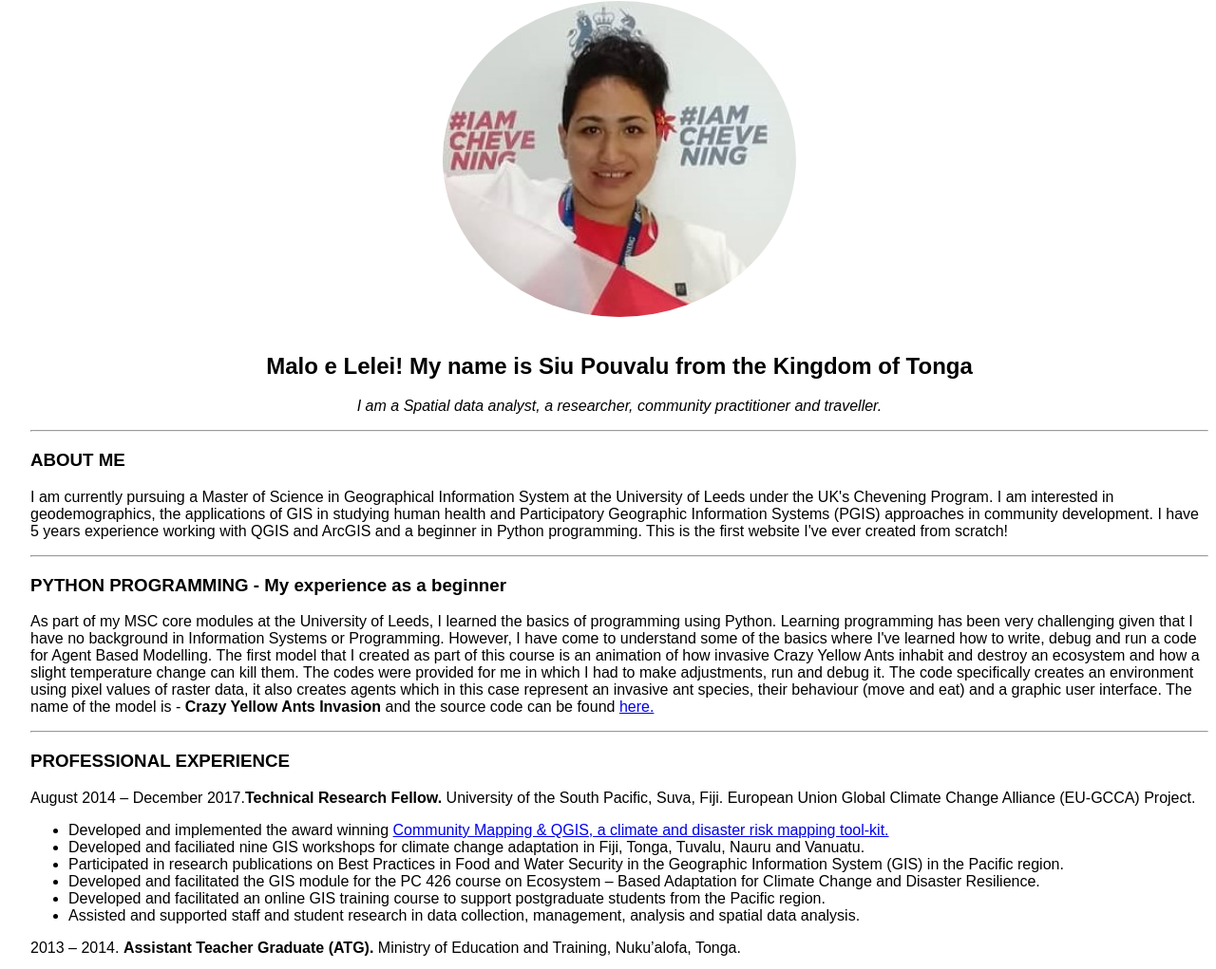
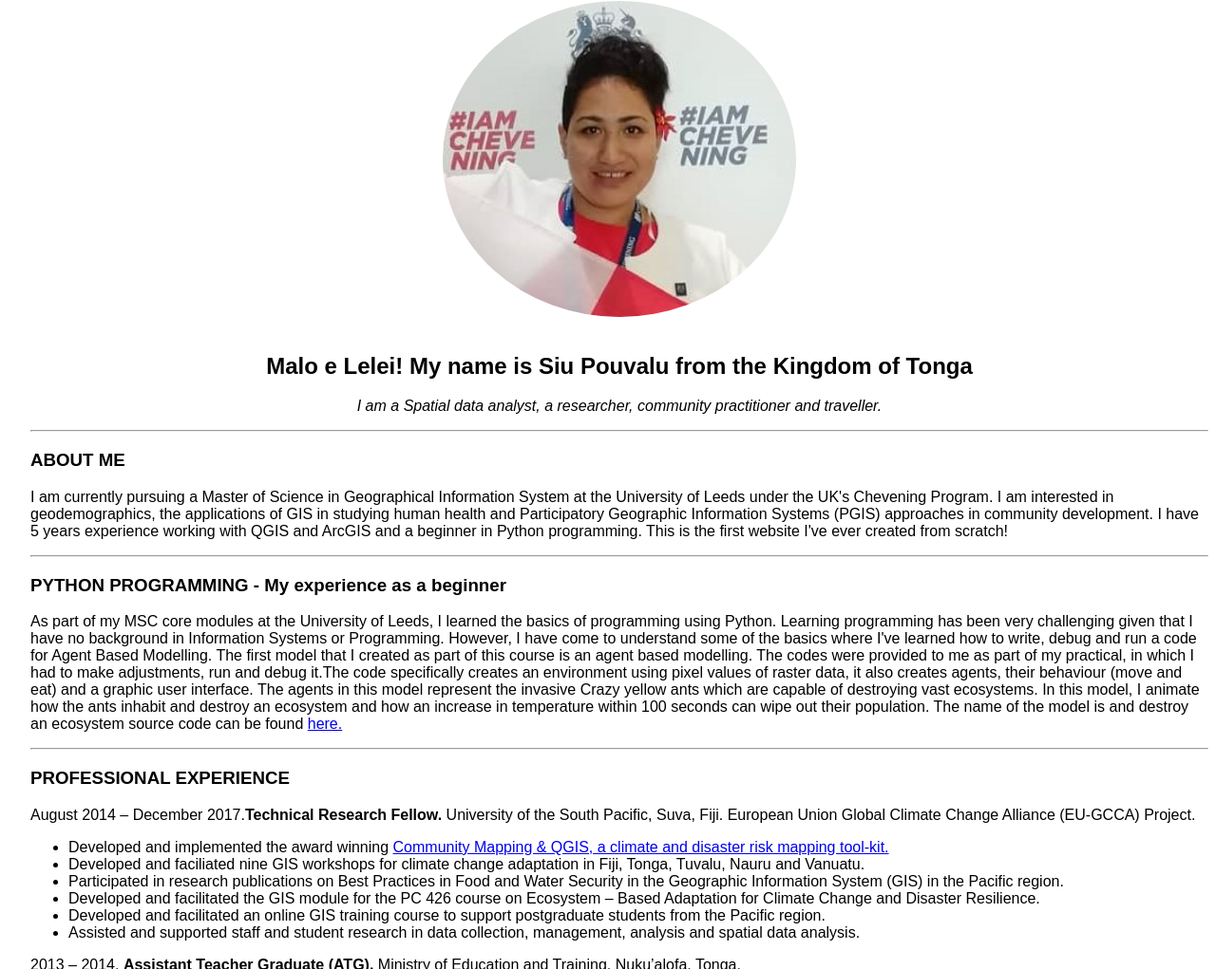
Before and after one commit to Siujion/Siujion.github.io, a plain HTML site: page index.html in a window 1280 px wide. Shown: the part 79-1100 px from the top of the page at 95% size. Drawn offline with Linux system fonts and the light colour scheme.

Commit message:
last edits

```diff
--- a/index.html
+++ b/index.html
@@ -77,11 +77,12 @@
 			given that I have no background in Information Systems or Programming. However, I have come to
 			understand some of the basics where I've learned how to write, debug and run a code for Agent Based Modelling.
 
-			The first model that I created as part of this course is an animation of how invasive Crazy Yellow Ants inhabit
-			and destroy an ecosystem and how a slight temperature change can kill them. The codes were provided for me in which
-			I had to make adjustments, run and debug it. The code specifically creates an environment using pixel values of
-			raster data, it also creates agents which in this case represent an invasive ant species, their behaviour (move and eat)
-			and a graphic user interface. The name of the model is - <b> Crazy Yellow Ants Invasion</b> and the source code can be found
+			The first model that I created as part of this course is an agent based modelling. The codes were provided to me
+			as part of my practical, in which I had to make adjustments, run and debug it.The code specifically creates an
+			environment using pixel values of raster data, it also creates agents, their behaviour (move and eat) and a graphic
+			user interface. The agents in this model represent the invasive Crazy yellow ants which are capable of destroying vast
+			ecosystems. In this model, I animate how the ants inhabit and destroy an ecosystem and how an increase in temperature
+			within 100 seconds can wipe out their population. The name of the model is and destroy an ecosystem source code can be found
 			<!--the code for link download below was altered from that on https://www.w3schools.com/howto/howto_html_download_link.asp-->
 			<a href="https://github.com/Siujion/Agent-Based-Model" target="_blank">here.</a> </p>
 
```
